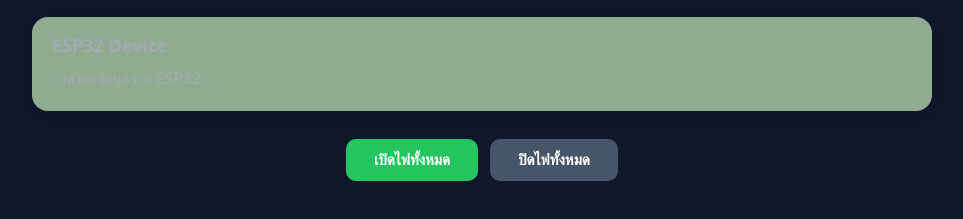
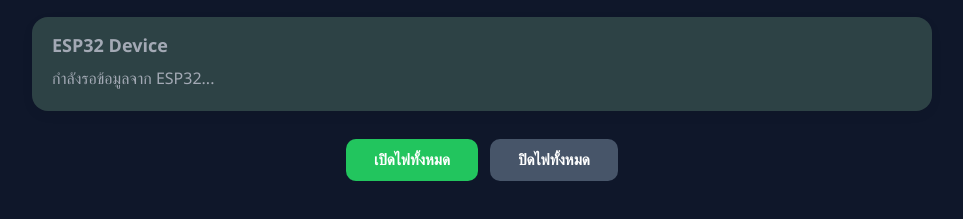
Before and after one commit to pichayean/iot-light-control, a plain HTML site: page iot-light-control/frontend/index.html in a window 1280 px wide. Shown: the part 193-412 px from the top of the page, without its empty margins (158-1121 px from the left). Drawn offline with Linux system fonts and the light colour scheme; no server answers.

```diff
--- a/iot-light-control/frontend/style.css
+++ b/iot-light-control/frontend/style.css
@@ -244,7 +244,7 @@ h1 {
 }
 
 .device-card {
-  background: #c7ebbc;
+  background: #3b5551;
   padding: 16px 20px;
   border-radius: 16px;
   box-shadow: 0 4px 14px rgba(0, 0, 0, 0.08);
```
